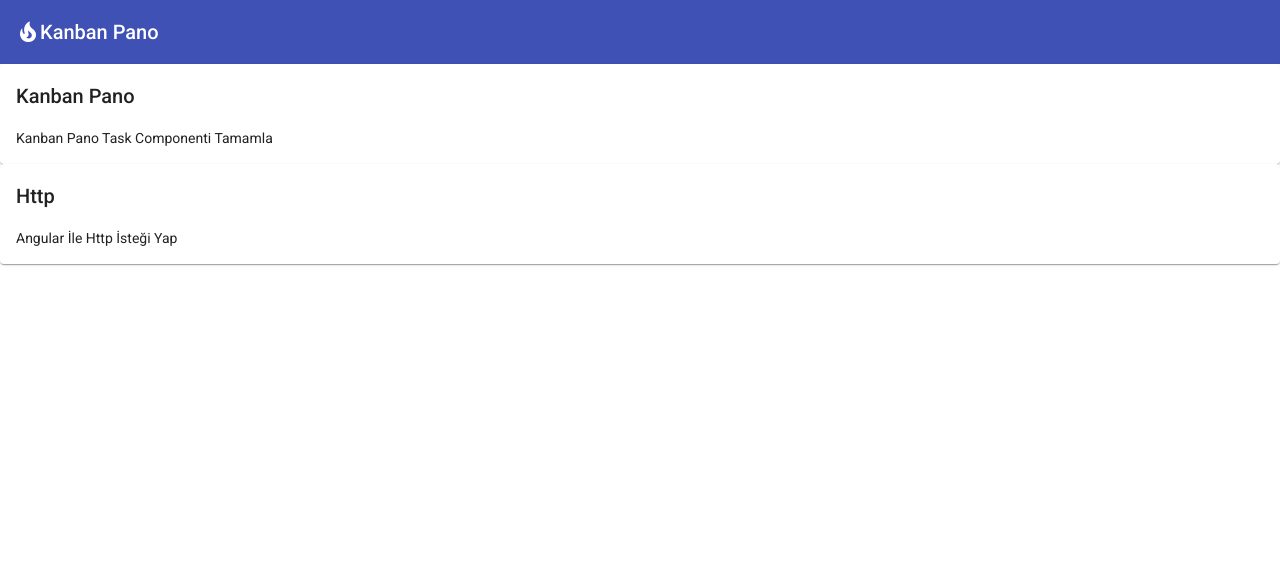
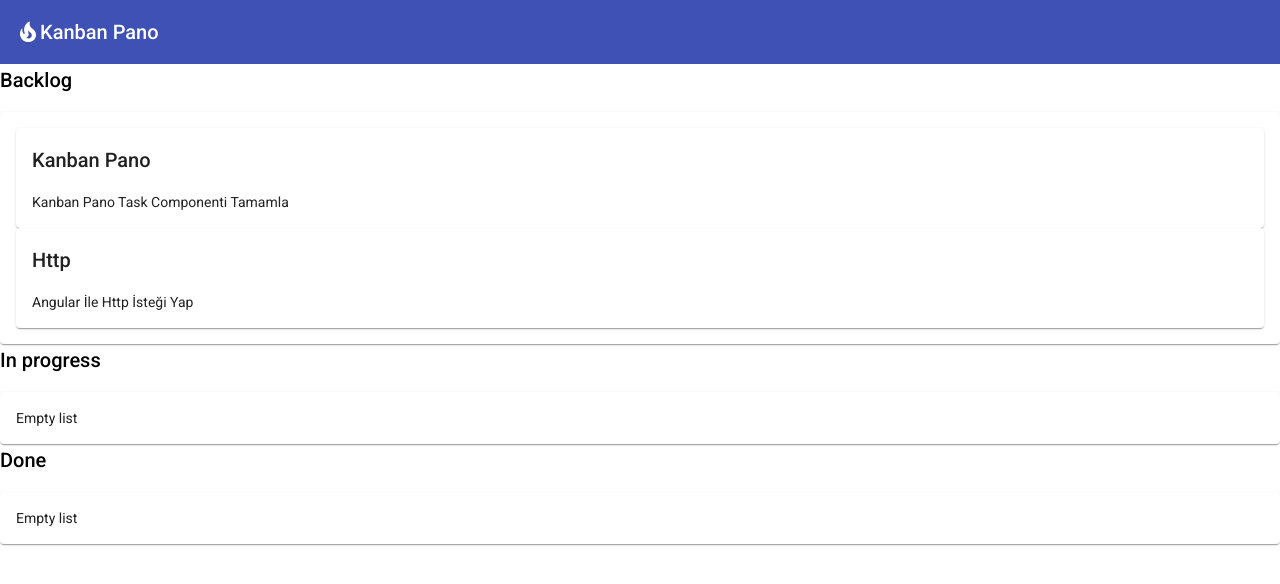
Before and after one commit to gulsenkeskin/kanban-pano, an Angular app: page / in a window 1280 px wide. Shown: the top 584 px of the page. Built offline with nearby package versions, Linux system fonts and the light colour scheme.

Commit message:
#3 droplists

```diff
--- a/src/app/app.component.html
+++ b/src/app/app.component.html
@@ -3,4 +3,61 @@
   <span>Kanban Pano</span>
 </mat-toolbar>
 
-<app-task *ngFor="let task of todo" [task]="task"></app-task>
+<!-- <app-task *ngFor="let task of todo" [task]="task"></app-task> -->
+
+<div class="content-wrapper">
+  <div class="container-wrapper">
+    <div class="container">
+      <h2>Backlog</h2>
+
+      <mat-card
+        cdkDropList
+        id="todo"
+        #todoList="cdkDropList"
+        [cdkDropListData]="todo"
+        [cdkDropListConnectedTo]="[doneList, inProgressList]"
+        (cdkDropListDropped)="drop($event)"
+        class="list">
+        <p class="empty-label" *ngIf="todo.length === 0">Empty list</p>
+        <app-task (edit)="editTask('todo', $event)" *ngFor="let task of todo" cdkDrag [task]="task"></app-task>
+      </mat-card>
+    </div>
+
+    <div class="container">
+      <h2>In progress</h2>
+
+      <mat-card
+        cdkDropList
+        id="inProgress"
+        #inProgressList="cdkDropList"
+        [cdkDropListData]="inProgress"
+        [cdkDropListConnectedTo]="[todoList, doneList]"
+        (cdkDropListDropped)="drop($event)"
+        class="list">
+        <p class="empty-label" *ngIf="inProgress.length === 0">Empty list</p>
+        <app-task (edit)="editTask('inProgress', $event)" *ngFor="let task of inProgress" cdkDrag [task]="task"></app-task>
+      </mat-card>
+    </div>
+
+    <div class="container">
+      <h2>Done</h2>
+
+      <mat-card
+        cdkDropList
+        id="done"
+        #doneList="cdkDropList"
+        [cdkDropListData]="done"
+        [cdkDropListConnectedTo]="[todoList, inProgressList]"
+        (cdkDropListDropped)="drop($event)"
+        class="list">
+        <p class="empty-label" *ngIf="done.length === 0">Empty list</p>
+        <app-task (edit)="editTask('done', $event)" *ngFor="let task of done" cdkDrag [task]="task"></app-task>
+      </mat-card>
+    </div>
+  </div>
+</div>
+
+<!-- AÇIKLAMALAR -->
+<!-- cdkDropListData veri listesi belirtmemize izin veren drop list inputu -->
+<!-- cdkDropListConnectedTo - mevcut diğer cdkDropList'lere referanslar cdkDropList'e bağlı. Bu inputu ayarlayarak, öğeleri başka hangi listelere bırakabileceğimizi belirtiriz.
+-->
```
